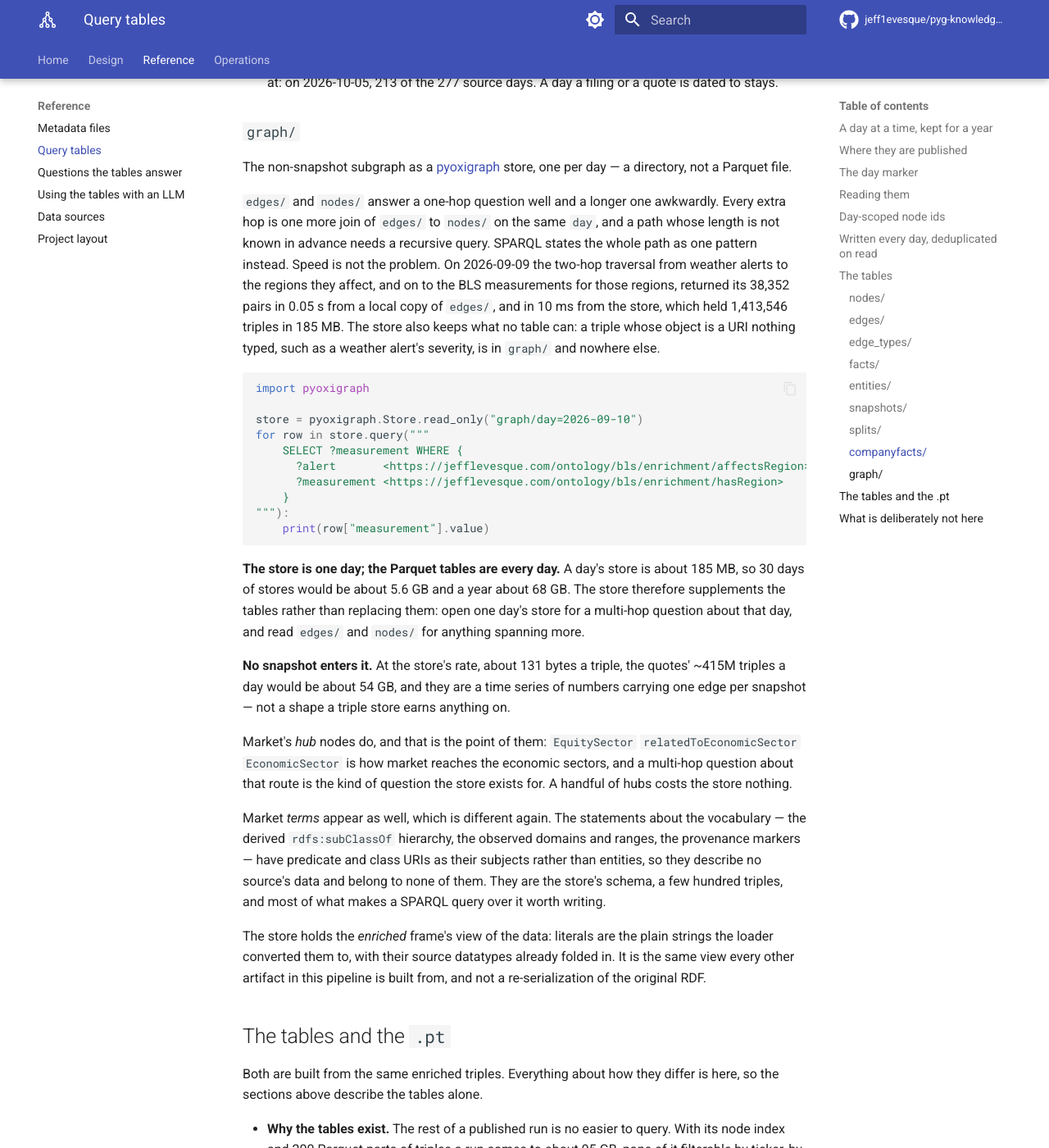
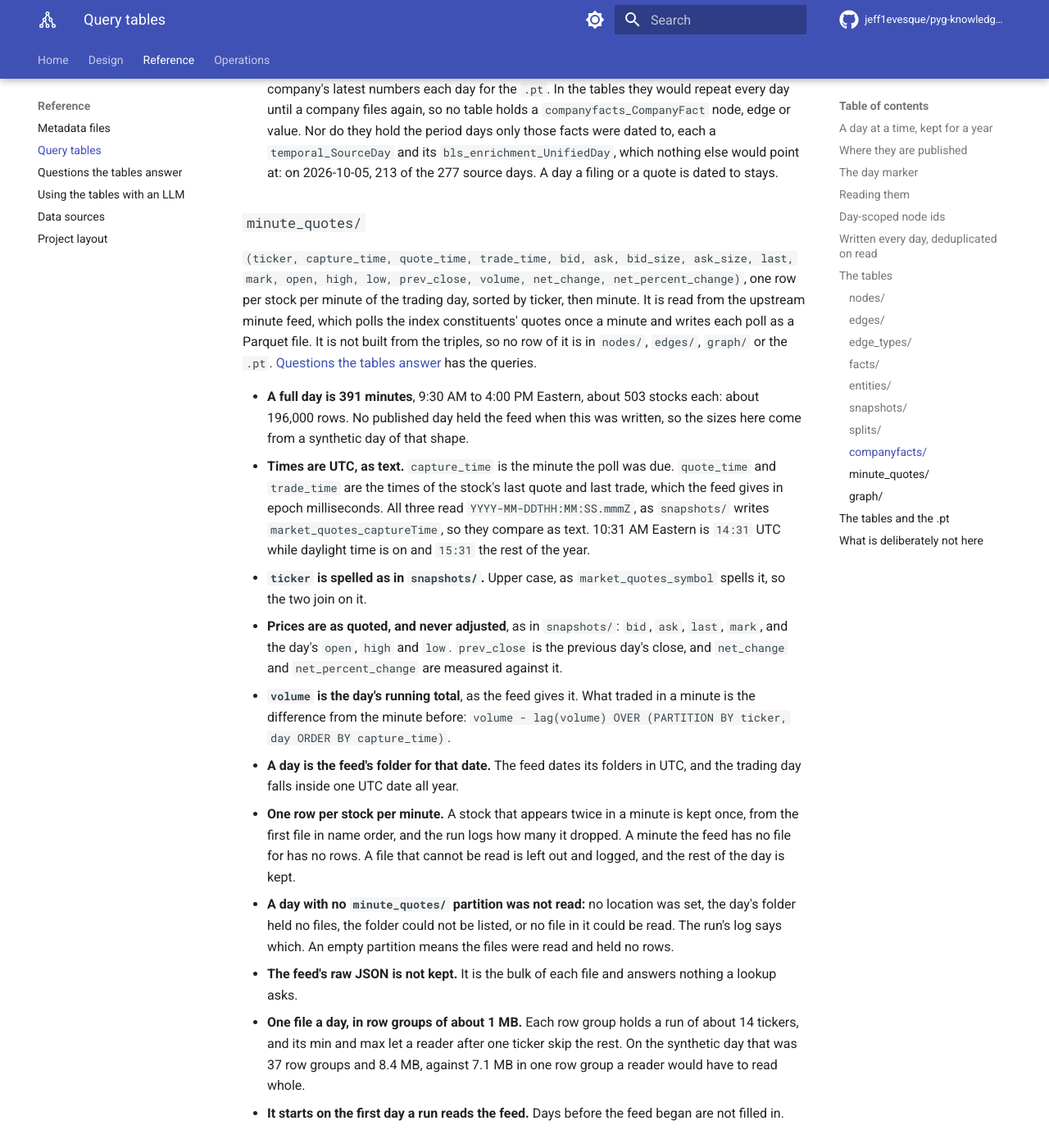
Before and after one commit to jeff1evesque/pyg-knowledge-graph-builder, an MkDocs documentation site: the page built from documentation/reference/tables.md, in a window 1280 px wide and 1400 px high, scrolled down 9461 px. Shown: the whole window at 82% size. Built offline with MkDocs 1.6.1 and Material for MkDocs 9.7.7, drawn with Linux system fonts in a browser that asks for light colours; comment, search, counter and statistics services are not loaded; some of the changed text lies outside the part shown.

Commit message:
#479: tables.md, the minute_quotes/ table

````diff
--- a/documentation/reference/tables.md
+++ b/documentation/reference/tables.md
@@ -1,9 +1,10 @@
 # Query Tables
 
-The query tables are the part of a run meant for looking things up: eight Parquet
+The query tables are the part of a run meant for looking things up: nine Parquet
 tables and a triple store for each day, holding the enriched data's nodes,
-edges and values under their names and URIs, the day's stock splits, and the SEC
-numbers filed that day. SQL, SPARQL and an LLM's retrieval
+edges and values under their names and URIs, the day's stock splits, the SEC
+numbers filed that day, and the index constituents' quotes for every minute of
+the trading day. SQL, SPARQL and an LLM's retrieval
 step can all read them. [Questions the tables answer](questions.md) shows what
 they answer, and [Using the tables with an LLM](llm.md) shows retrieval.
 
@@ -31,6 +32,7 @@ on by default, and switched off with `--enable_query_tables false`.
 | `edge_types/` | one row per edge type | <0.01 GB |
 | `splits/` | the day's stock splits, one row per split | <0.01 GB |
 | `companyfacts/` | the SEC numbers filed that day, one row per number | <0.01 GB |
+| `minute_quotes/` | the index constituents' quotes, one row per stock per minute | ~0.01 GB, from a synthetic day |
 
 ## A day at a time, kept for a year
 
@@ -71,6 +73,7 @@ whatever a second rule said.
 ├── snapshots/day=2026-09-10/
 ├── splits/day=2026-09-10/
 ├── companyfacts/day=2026-09-10/
+├── minute_quotes/day=2026-09-10/
 └── graph/day=2026-09-10/
 ```
 
@@ -104,7 +107,7 @@ following as the contract:
 | `tables_started` | when the run began writing the day's tables, in UTC, as `YYYY-MM-DDTHH:MM:SSZ`. Present only when the run recorded it |
 | `tables_finished` | when the run had written the last of them, in the same form and on the same terms. A run writes the tables before it builds its `.pt`, so both come before the `.pt`'s [`build_timestamp`](outputs.md#which-date-is-which), and both come before `published` |
 | `published` | when the upload that finished the day started, in UTC, as `YYYY-MM-DDTHH:MM:SSZ`. It is not when the tables were written, which is `tables_finished`. The day became readable later, once that upload was checked and the marker went up |
-| `sources` | the name of every source whose data the day's tables hold, sorted. It has each source the run read, which for the four-source run is `bls`, `market`, `noaa` and `sec`, and `sec-companyfacts` beside `sec` when the run read the [SEC company facts snapshot](sources.md#sec-company-facts). It has `stock-split` when the day has a [`splits/`](#splits) partition, and `sec-companyfacts` when it has a [`companyfacts/`](#companyfacts) partition, even an empty one. Neither feed is a source of the graph, but their rows are in the tables. A feed read into a table of its own later is listed the same way, by its name |
+| `sources` | the name of every source whose data the day's tables hold, sorted. It has each source the run read, which for the four-source run is `bls`, `market`, `noaa` and `sec`, and `sec-companyfacts` beside `sec` when the run read the [SEC company facts snapshot](sources.md#sec-company-facts). It has `stock-split` when the day has a [`splits/`](#splits) partition, `sec-companyfacts` when it has a [`companyfacts/`](#companyfacts) partition, and `minute-quotes` when it has a [`minute_quotes/`](#minute_quotes) partition, even an empty one. None of these feeds is a source of the graph, but their rows are in the tables. A feed read into a table of its own later is listed the same way, by its name |
 | `market_coverage` | how complete the day's market data was: `snapshots`, how many the day has, and `stocks` and `stocks_with_options`, the stocks and the stocks with an option quoted in the thinnest of them. Counts, not a verdict: a partial day publishes like any other, and this is where it shows. Present only when the run read a market source and recorded its coverage. The run's [`graph_schema.json`](outputs.md#what-the-graph-is-made-of) has every snapshot's counts |
 | written | once and last, after every table of the day; never rewritten |
 
@@ -397,6 +400,55 @@ row of it is in `nodes/`, `edges/`, `graph/` or the `.pt`.
   `bls_enrichment_UnifiedDay`, which nothing else would point at: on 2026-10-05,
   213 of the 277 source days. A day a filing or a quote is dated to stays.
 
+### `minute_quotes/`
+
+`(ticker, capture_time, quote_time, trade_time, bid, ask, bid_size, ask_size,
+last, mark, open, high, low, prev_close, volume, net_change,
+net_percent_change)`, one row per stock per minute of the trading day, sorted by
+ticker, then minute. It is read from the upstream minute feed, which polls the
+index constituents' quotes once a minute and writes each poll as a Parquet
+file. It is not built from the triples, so no row of it is in `nodes/`,
+`edges/`, `graph/` or the `.pt`.
+[Questions the tables answer](questions.md#one-stock-minute-by-minute) has the
+queries.
+
+- **A full day is 391 minutes**, 9:30 AM to 4:00 PM Eastern, about 503 stocks
+  each: about 196,000 rows. No published day held the feed when this was
+  written, so the sizes here come from a synthetic day of that shape.
+- **Times are UTC, as text.** `capture_time` is the minute the poll was due.
+  `quote_time` and `trade_time` are the times of the stock's last quote and last
+  trade, which the feed gives in epoch milliseconds. All three read
+  `YYYY-MM-DDTHH:MM:SS.mmmZ`, as `snapshots/` writes `market_quotes_captureTime`,
+  so they compare as text. 10:31 AM Eastern is `14:31` UTC while daylight time is
+  on and `15:31` the rest of the year.
+- **`ticker` is spelled as in `snapshots/`.** Upper case, as
+  `market_quotes_symbol` spells it, so the two join on it.
+- **Prices are as quoted, and never adjusted**, as in `snapshots/`: `bid`, `ask`,
+  `last`, `mark`, and the day's `open`, `high` and `low`. `prev_close` is the
+  previous day's close, and `net_change` and `net_percent_change` are measured
+  against it.
+- **`volume` is the day's running total**, as the feed gives it. What traded in a
+  minute is the difference from the minute before:
+  `volume - lag(volume) OVER (PARTITION BY ticker, day ORDER BY capture_time)`.
+- **A day is the feed's folder for that date.** The feed dates its folders in
+  UTC, and the trading day falls inside one UTC date all year.
+- **One row per stock per minute.** A stock that appears twice in a minute is
+  kept once, from the first file in name order, and the run logs how many it
+  dropped. A minute the feed has no file for has no rows. A file that cannot be
+  read is left out and logged, and the rest of the day is kept.
+- **A day with no `minute_quotes/` partition was not read:** no location was
+  set, the day's folder held no files, the folder could not be listed, or no
+  file in it could be read. The run's log says which. An empty partition means
+  the files were read and held no rows.
+- **The feed's raw JSON is not kept.** It is the bulk of each file and answers
+  nothing a lookup asks.
+- **One file a day, in row groups of about 1 MB.** Each row group holds a run of
+  about 14 tickers, and its min and max let a reader after one ticker skip the
+  rest. On the synthetic day that was 37 row groups and 8.4 MB, against 7.1 MB
+  in one row group a reader would have to read whole.
+- **It starts on the first day a run reads the feed.** Days before the feed
+  began are not filled in.
+
 ### `graph/`
 
 The non-snapshot subgraph as a [pyoxigraph](https://pyoxigraph.readthedocs.io/)
@@ -498,10 +550,10 @@ is here, so the sections above describe the tables alone.
   as a form type, a PPI item code, an 8-K item number or an XBRL concept name,
   is never a number either, but the `.pt` encodes it as a label: Form 4 and
   Form 144 are two forms, not two amounts.
-- **Splits and the company facts history.** `splits/` and `companyfacts/` are in
-  no `.pt`, and not in `graph/`. They are read from their feeds rather than
-  built from the triples, so a run's graph is the same whether or not it read
-  them.
+- **Splits, the company facts history and the minute quotes.** `splits/`,
+  `companyfacts/` and `minute_quotes/` are in no `.pt`, and not in `graph/`.
+  They are read from their feeds rather than built from the triples, so a run's
+  graph is the same whether or not it read them.
 - **Feature vectors stay in the `.pt`.** The dense node feature matrix is
   38.16 GB for the dominant type, of which 183 of 1024 dimensions vary per row.
 - **Retention.** A run, with its `.pt`, is kept 21 days; each day of tables is
````
